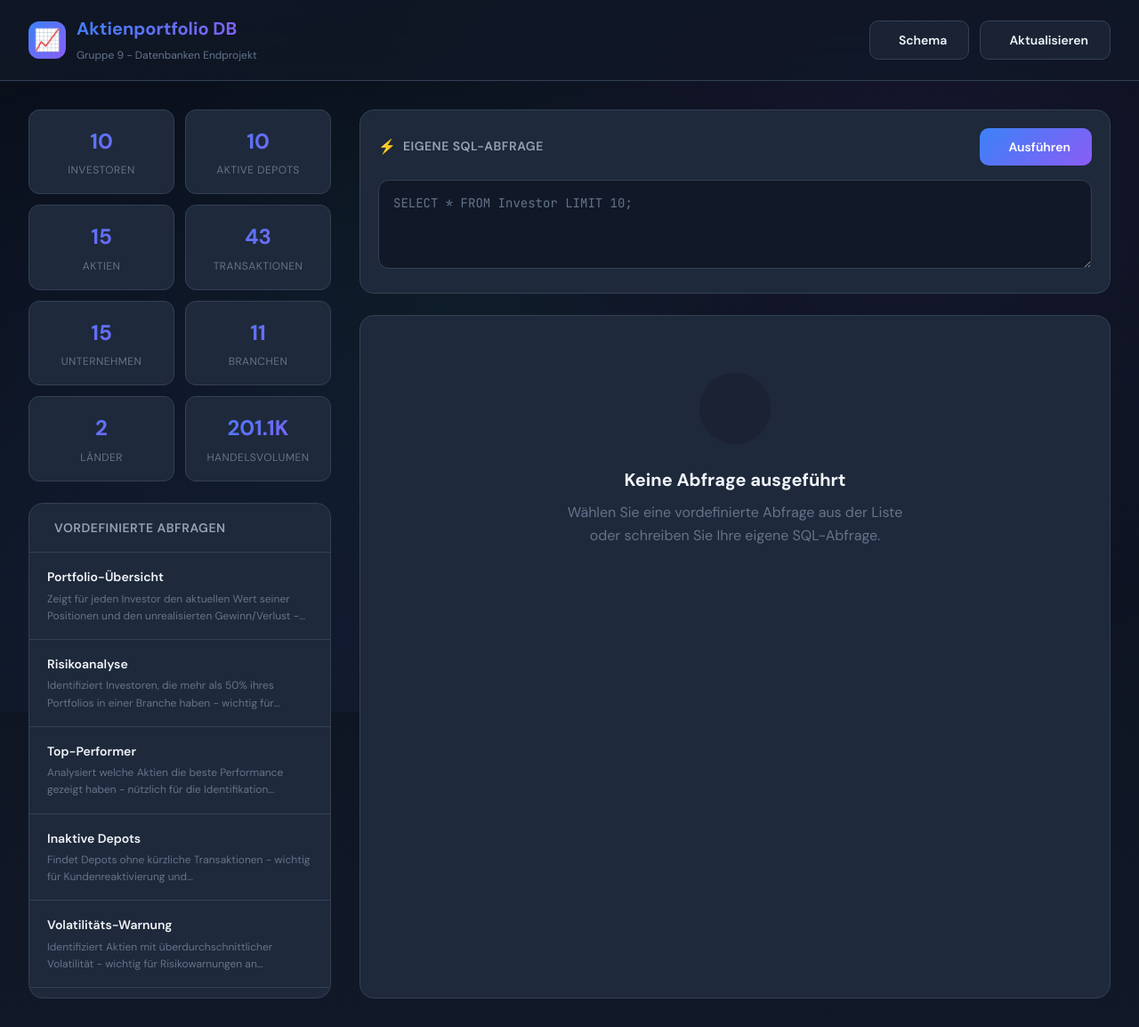
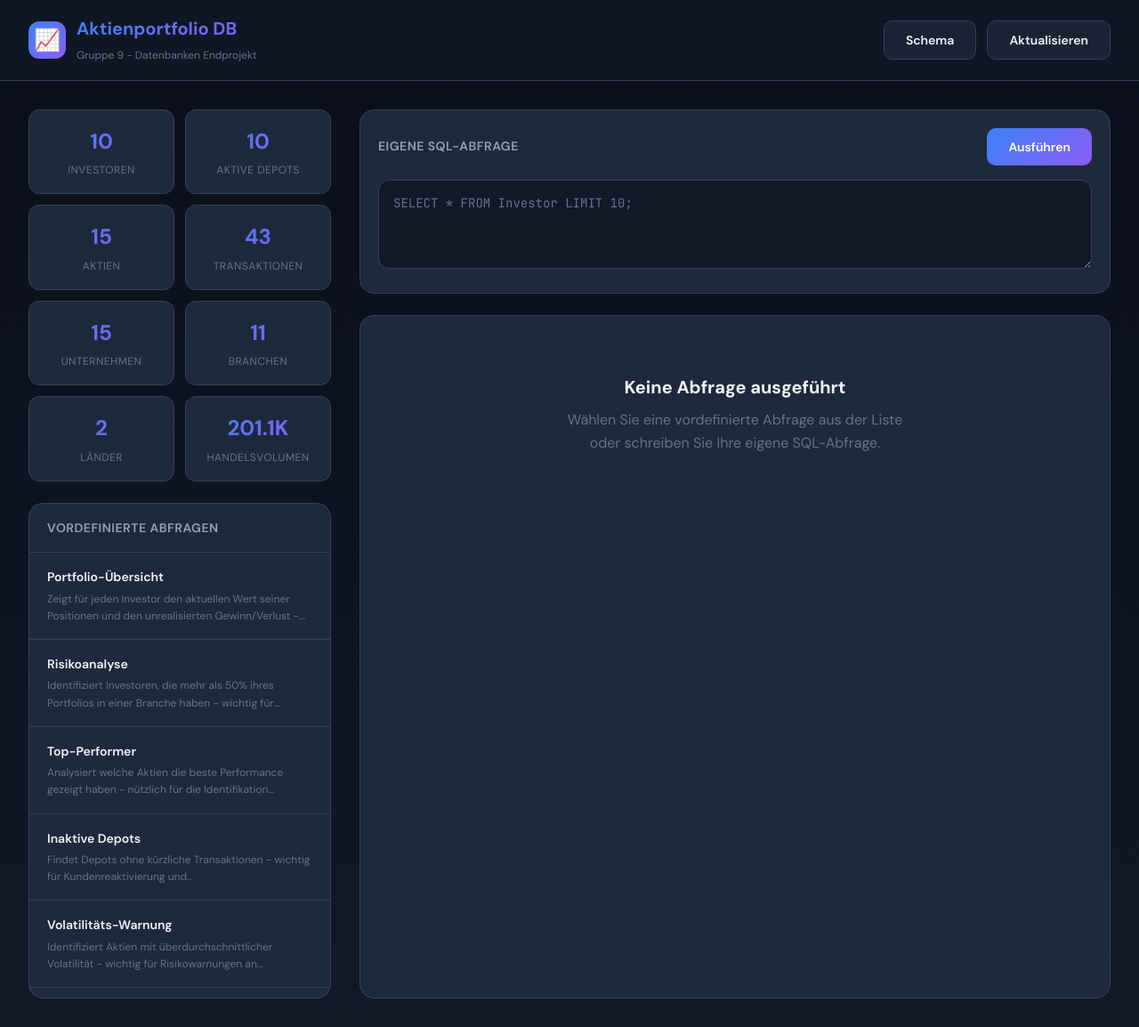
Before and after one commit to Gt-ace/Datenbanken_Endprojekt, a Flask app: page / in a window 1280 px wide. Shown: the whole page at 89% size. Run offline with Flask 3, Linux system fonts and the light colour scheme; data comes from the database, SQL or seed files in the repository.

Commit message:
Remove unnecessary code in index template

```diff
--- a/templates/index.html
+++ b/templates/index.html
@@ -36,22 +36,6 @@
             color: var(--text-primary);
             min-height: 100vh;
             line-height: 1.6;
-        }
-
-        /* Background Pattern */
-        body::before {
-            content: '';
-            position: fixed;
-            top: 0;
-            left: 0;
-            right: 0;
-            bottom: 0;
-            background-image:
-                radial-gradient(circle at 20% 80%, rgba(59, 130, 246, 0.08) 0%, transparent 50%),
-                radial-gradient(circle at 80% 20%, rgba(139, 92, 246, 0.08) 0%, transparent 50%),
-                radial-gradient(circle at 40% 40%, rgba(16, 185, 129, 0.05) 0%, transparent 40%);
-            pointer-events: none;
-            z-index: -1;
         }
 
         /* Header */
@@ -445,18 +429,6 @@
             text-align: center;
         }
 
-        .empty-state-icon {
-            width: 80px;
-            height: 80px;
-            background: var(--bg-tertiary);
-            border-radius: 50%;
-            display: flex;
-            align-items: center;
-            justify-content: center;
-            font-size: 2.5rem;
-            margin-bottom: 1.5rem;
-        }
-
         .empty-state h3 {
             font-size: 1.25rem;
             margin-bottom: 0.5rem;
@@ -498,26 +470,6 @@
             margin: 1rem;
         }
 
-        /* Scrollbar */
-        ::-webkit-scrollbar {
-            width: 8px;
-            height: 8px;
-        }
-
-        ::-webkit-scrollbar-track {
-            background: var(--bg-secondary);
-        }
-
-        ::-webkit-scrollbar-thumb {
-            background: var(--border-color);
-            border-radius: 4px;
-        }
-
-        ::-webkit-scrollbar-thumb:hover {
-            background: var(--text-muted);
-        }
-
-        /* Schema Modal */
         .modal-overlay {
             position: fixed;
             top: 0;
@@ -645,7 +597,6 @@
             color: var(--accent-secondary);
         }
 
-        /* Responsive */
         @media (max-width: 1200px) {
             .container {
                 grid-template-columns: 1fr;
@@ -696,10 +647,10 @@
             </div>
             <div style="display: flex; gap: 0.75rem;">
                 <button class="btn btn-secondary" onclick="showSchema()">
-                    <span></span> Schema
+                    Schema
                 </button>
                 <button class="btn btn-secondary" onclick="window.location.reload()">
-                    <span></span> Aktualisieren
+                    Aktualisieren
                 </button>
             </div>
         </div>
@@ -708,12 +659,10 @@
     <div class="container">
         <aside class="sidebar">
             <div class="stats-grid" id="statsGrid">
-                <!-- Stats will be loaded dynamically -->
             </div>
 
             <div class="query-section">
                 <div class="section-header">
-                    <span></span>
                     <span class="section-title">Vordefinierte Abfragen</span>
                 </div>
                 <div class="query-list" id="queryList">
@@ -731,11 +680,10 @@
             <div class="custom-query-section">
                 <div class="custom-query-header">
                     <div class="section-header" style="border: none; padding: 0;">
-                        <span>⚡</span>
                         <span class="section-title">Eigene SQL-Abfrage</span>
                     </div>
                     <button class="btn btn-primary" onclick="executeCustomQuery()">
-                        <span></span> Ausführen
+                        Ausführen
                     </button>
                 </div>
                 <div class="query-input-container">
@@ -764,7 +712,6 @@
 
                 <div id="resultsContainer">
                     <div class="empty-state">
-                        <div class="empty-state-icon"></div>
                         <h3>Keine Abfrage ausgeführt</h3>
                         <p>Wählen Sie eine vordefinierte Abfrage aus der Liste oder schreiben Sie Ihre eigene SQL-Abfrage.</p>
                     </div>
@@ -945,7 +892,6 @@
             if (data.results.length === 0) {
                 document.getElementById('resultsContainer').innerHTML = `
                     <div class="empty-state">
-                        <div class="empty-state-icon">📭</div>
                         <h3>Keine Ergebnisse</h3>
                         <p>Die Abfrage lieferte keine Daten.</p>
                     </div>
@@ -1014,7 +960,7 @@
                     for (const [tableName, tableInfo] of Object.entries(data)) {
                         html += `
                             <div class="schema-table">
-                                <h3>📊 ${tableName} <span style="font-weight: normal; color: var(--text-muted);">(${tableInfo.row_count} Einträge)</span></h3>
+                                <h3>${tableName} <span style="font-weight: normal; color: var(--text-muted);">(${tableInfo.row_count} Einträge)</span></h3>
                                 <div class="schema-columns">
                         `;
 
```
